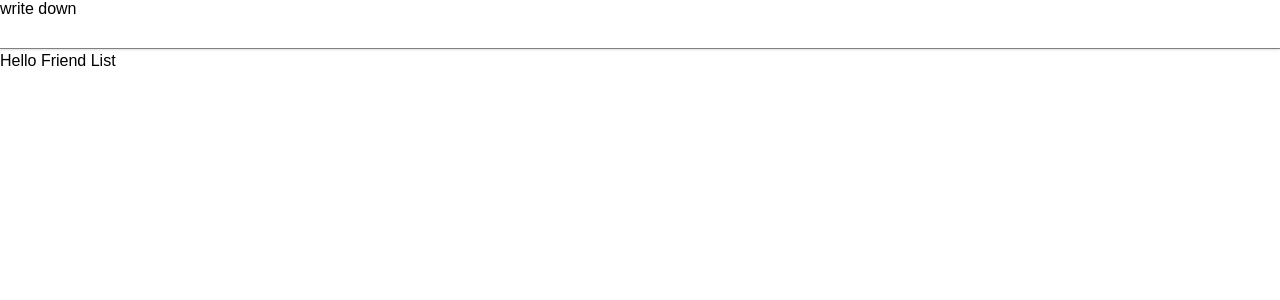
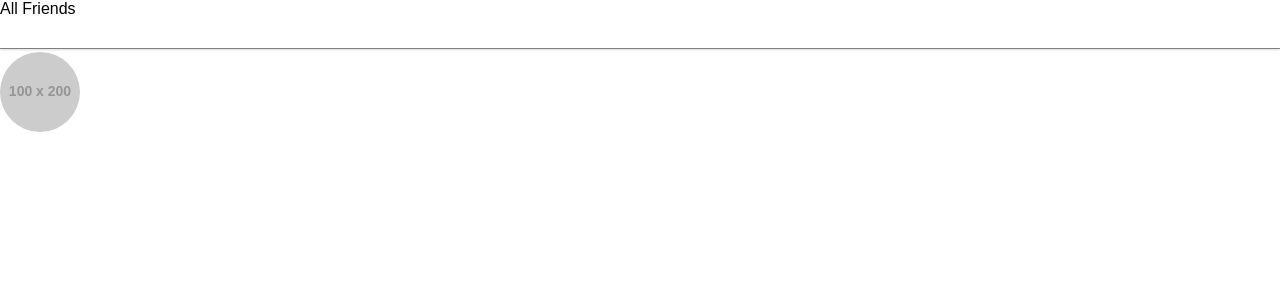
Before and after one commit to DemoHn/test-frontend, a Vue app: page / in a window 1280 px wide. Shown: the top 300 px of the page. Built offline with nearby package versions, Linux system fonts and the light colour scheme.

Commit message:
feat: add `avatar` component

```diff
--- /dev/null
+++ b/src/components/Avatar.vue
@@ -0,0 +1,63 @@
+<template>
+  <div class="avatar-wrapper">
+    <div
+      class="avatar"
+      :style="avatarStyle"
+    >
+      <img
+        :src="source"
+        :alt="altText"
+        class="avatar-img"
+      >
+    </div>
+  </div>
+</template>
+
+<script>
+export default {
+  props: {
+    size: {
+      type: Number,
+      default: 100,
+    },
+    source: {
+      type: String,
+      default: 'http://placehold.it/100x100'
+    },
+    altText: {
+      type: String,
+      default: 'avatar'
+    }
+  },
+  computed: {
+    avatarStyle() {
+      return {
+        width: this.size + 'px',
+        height: this.size + 'px'
+      }
+    }
+  }
+}
+</script>
+
+<style scoped>
+div.avatar {
+  border-radius: 50%;
+  position: relative;
+  overflow: hidden;
+}
+
+div.avatar img.avatar-img {
+  min-width: 100%;
+  min-height: 100%;
+  width: auto;
+  height: auto;
+  position: absolute;
+  left: 50%;
+  top: 50%;
+  -webkit-transform: translate(-50%, -50%);
+  -moz-transform: translate(-50%, -50%);
+  -ms-transform: translate(-50%, -50%);
+  transform: translate(-50%, -50%);
+}
+</style>
--- a/src/routes/FriendDetail.vue
+++ b/src/routes/FriendDetail.vue
@@ -1,6 +1,6 @@
 <template>
   <div>
-    <default-layout title="Name 01">
+    <default-layout title="Your Friend">
       <p>Friend Detail {{ id }}</p>
     </default-layout>
   </div>
--- a/src/routes/FriendList.vue
+++ b/src/routes/FriendList.vue
@@ -1,7 +1,21 @@
 <template>
   <div>
-    <default-layout title="write down">
-      <p>Hello Friend List</p>
+    <default-layout title="All Friends">
+      <!-- test avatar -->
+      <avatar
+        size="80"
+        source="http://placehold.it/100x200"
+      />
     </default-layout>
   </div>
 </template>
+
+<script>
+import Avatar from '../components/Avatar.vue';
+
+export default {
+  components: {
+    'avatar': Avatar
+  }
+}
+</script>
```
